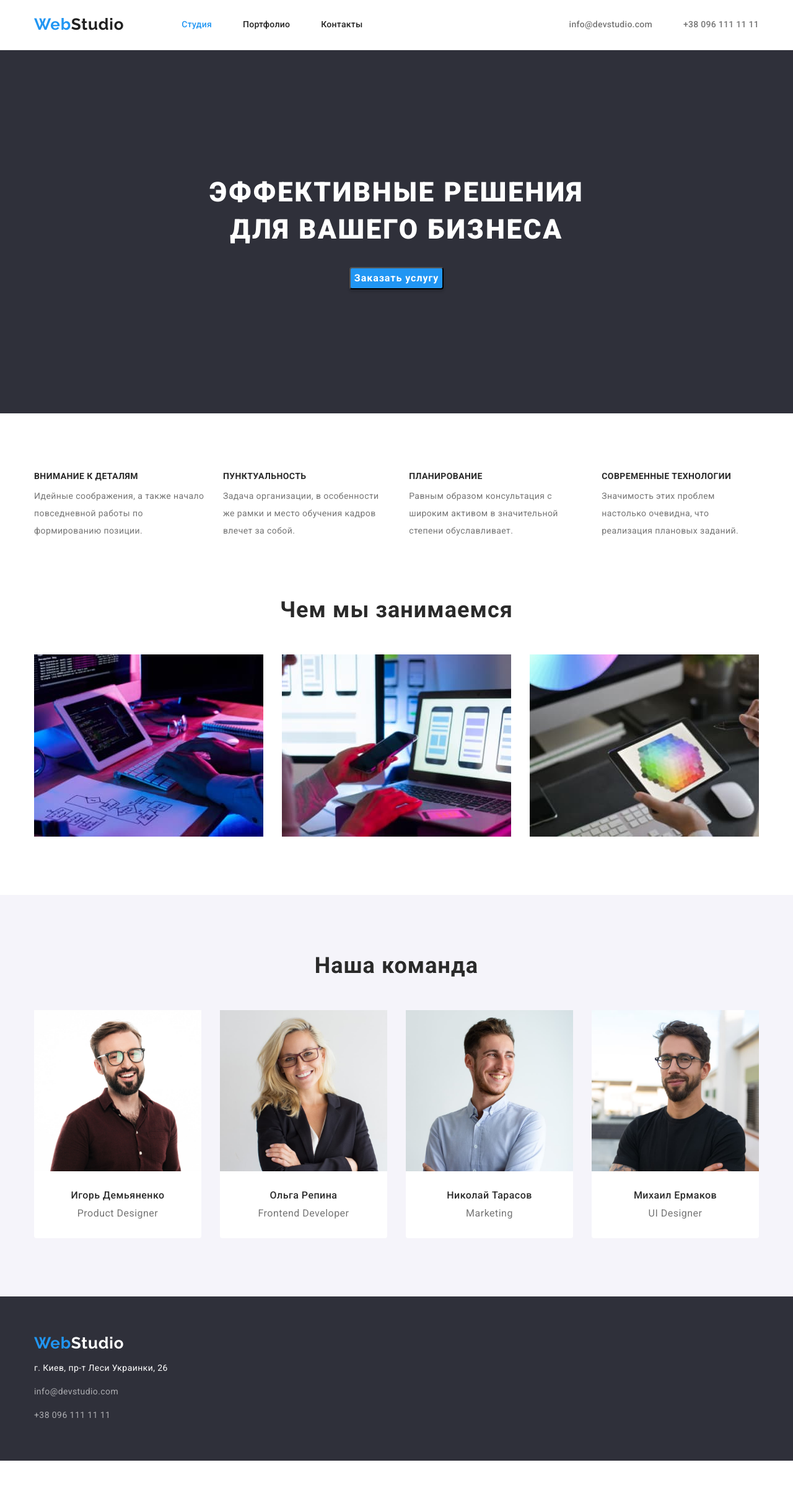
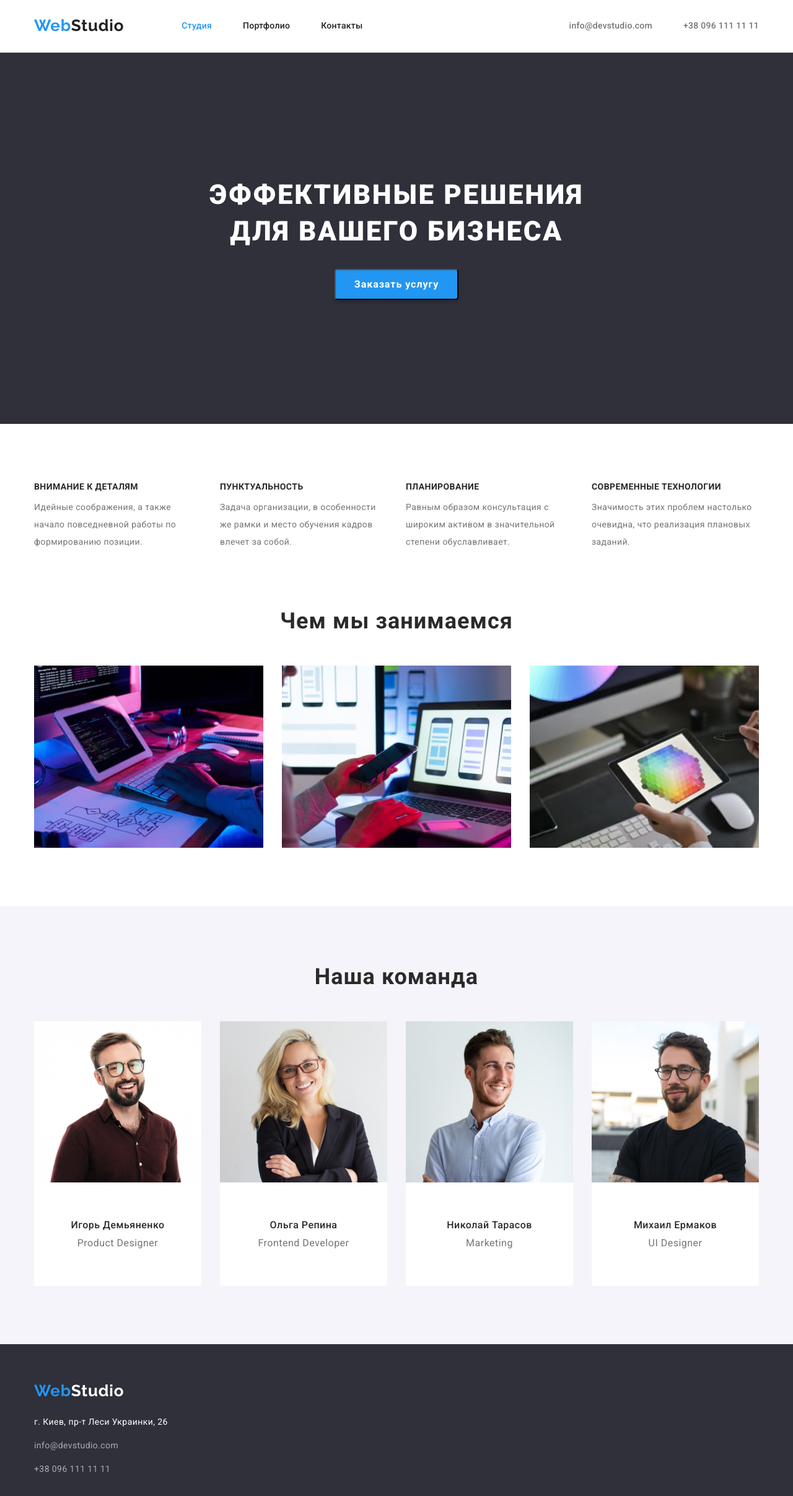
Before and after one commit to Dobruy888/goit-markup-hw-03, a plain HTML site: page index.html in a window 1280 px wide. Shown: the whole page at 62% size. Before the commit the page ends 2357 px from the top, so only its background shows below. Drawn offline with nearby package versions, Linux system fonts and the light colour scheme.

Commit message:
Пофиксил дз-3.

```diff
--- a/css/styles.css
+++ b/css/styles.css
@@ -82,6 +82,10 @@ body {
   line-height: 1.4;
   letter-spacing: 0.02em;
 }
+.title-info {
+  padding-top: 32px;
+  padding-bottom: 32px;
+}
 .site-nav .item + .item {
   margin-left: 50px;
 }
@@ -131,7 +135,8 @@ body {
 .hero-button {
   display: block;
   margin: 0 auto;
-
+  width: 200px;
+  height: 50px;
   color: var(--primary-white-color);
   background-color: var(--accent-color);
   font-family: inherit;
@@ -151,6 +156,10 @@ body {
 .box {
   display: flex;
 }
+.benefits .item {
+  width: 270px;
+}
+
 .benefits .item + .item {
   margin-left: 30px;
 }
@@ -215,7 +224,7 @@ body {
   margin-left: 30px;
 }
 .team-pic .title {
-  padding-bottom: 10px;
+  margin-bottom: 10px;
   font-weight: 500;
   font-size: 16px;
   line-height: 1.18;
@@ -233,7 +242,10 @@ body {
   background-color: var(--primary-white-color);
   border-radius: 0 0 4px 4px;
 }
-
+.team-info-title {
+  padding-top: 30px;
+  padding-bottom: 30px;
+}
 /* Кнопки портфолио */
 .section-main {
   padding-top: 94px;
@@ -319,7 +331,7 @@ body {
   font-size: 26px;
   line-height: 1.19;
   letter-spacing: 0.03em;
-  margin-bottom: 10px;
+  margin-bottom: 20px;
   display: inline-block;
 }
 .footer-section .inner {
--- a/index.html
+++ b/index.html
@@ -27,21 +27,23 @@
           <!--навигация-->
           <ul class="site-nav list">
             <li class="item">
-              <a href="index.html" class="site-nav link current">Студия</a>
+              <a href="index.html" class="title-info site-nav link current">Студия</a>
             </li>
             <li class="item">
-              <a href="portfolio.html" class="site-nav link">Портфолио</a>
+              <a href="portfolio.html" class="title-info site-nav link">Портфолио</a>
             </li>
-            <li class="item"><a href="" class="site-nav link">Контакты</a></li>
+            <li class="item"><a href="" class="title-info site-nav link">Контакты</a></li>
           </ul>
         </nav>
         <!--контакты-->
         <ul class="site-contacts list">
           <li class="item">
-            <a href="mailto:info@devstudio.com" class="site-contacts link">info@devstudio.com</a>
+            <a href="mailto:info@devstudio.com" class="title-info site-contacts link"
+              >info@devstudio.com</a
+            >
           </li>
           <li class="item">
-            <a href="tel:+380961111111" class="site-contacts link">+38 096 111 11 11</a>
+            <a href="tel:+380961111111" class="title-info site-contacts link">+38 096 111 11 11</a>
           </li>
         </ul>
       </div>
@@ -141,8 +143,10 @@
                 src="./images/img2.jpg"
                 alt="мужчина"
               />
+              <div class="team-info-title">
                 <h3 class="title">Игорь Демьяненко</h3>
                 <p class="text" lang="en">Product Designer</p>
+              </div>
             </li>
             <li class="team-pic-item">
               <img
@@ -152,8 +156,10 @@
                 src="./images/img3.jpg"
                 alt="женщина"
               />
+              <div class="team-info-title">
                 <h3 class="title">Ольга Репина</h3>
                 <p class="text" lang="en">Frontend Developer</p>
+              </div>
             </li>
             <li class="team-pic-item">
               <img
@@ -163,8 +169,10 @@
                 src="./images/img4.jpg"
                 alt="мужчина"
               />
+              <div class="team-info-title">
                 <h3 class="title">Николай Тарасов</h3>
                 <p class="text" lang="en">Marketing</p>
+              </div>
             </li>
             <li class="team-pic-item">
               <img
@@ -174,8 +182,10 @@
                 src="./images/img5.jpg"
                 alt="мужчина"
               />
+              <div class="team-info-title">
                 <h3 class="title">Михаил Ермаков</h3>
                 <p class="text" lang="en">UI Designer</p>
+              </div>
             </li>
           </ul>
         </div>
```
Also changed, not shown: images/Img Overlay.jpg (added). Lines whose indentation alone changed are shown as unchanged.
